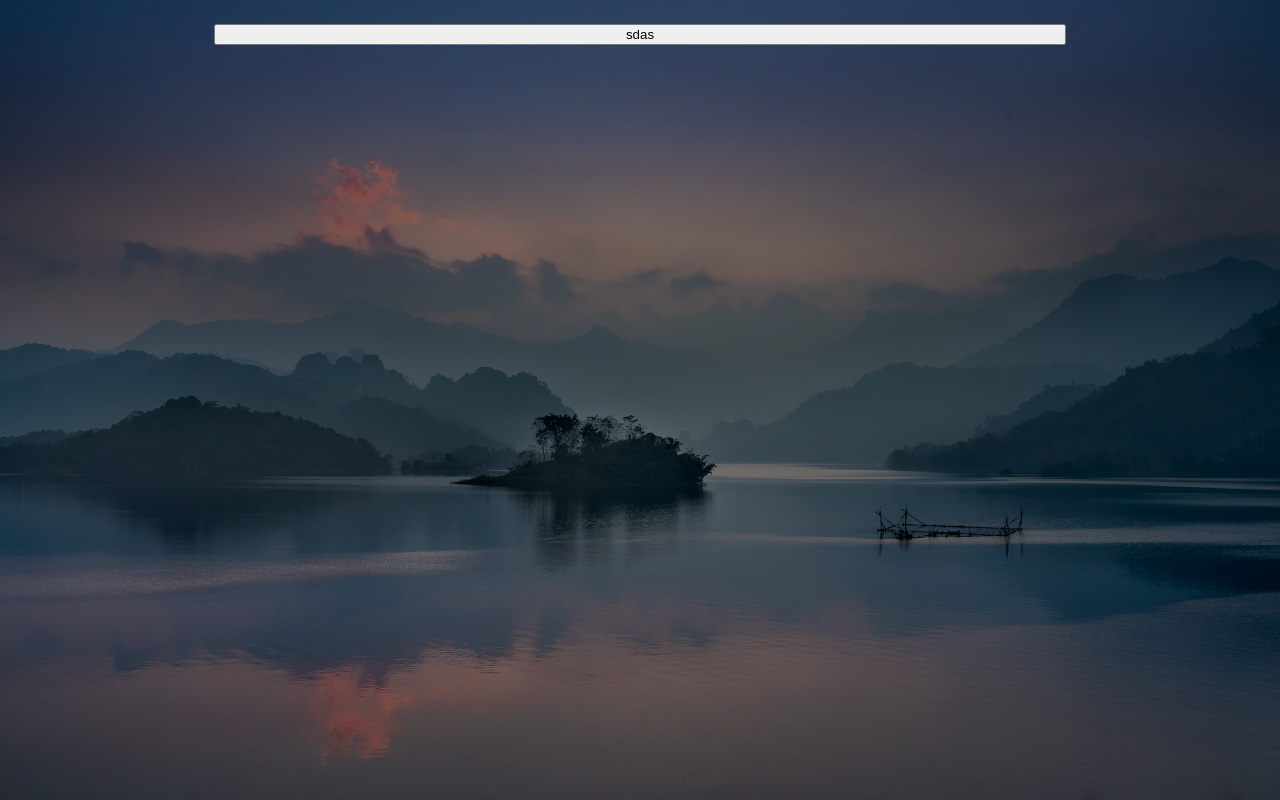
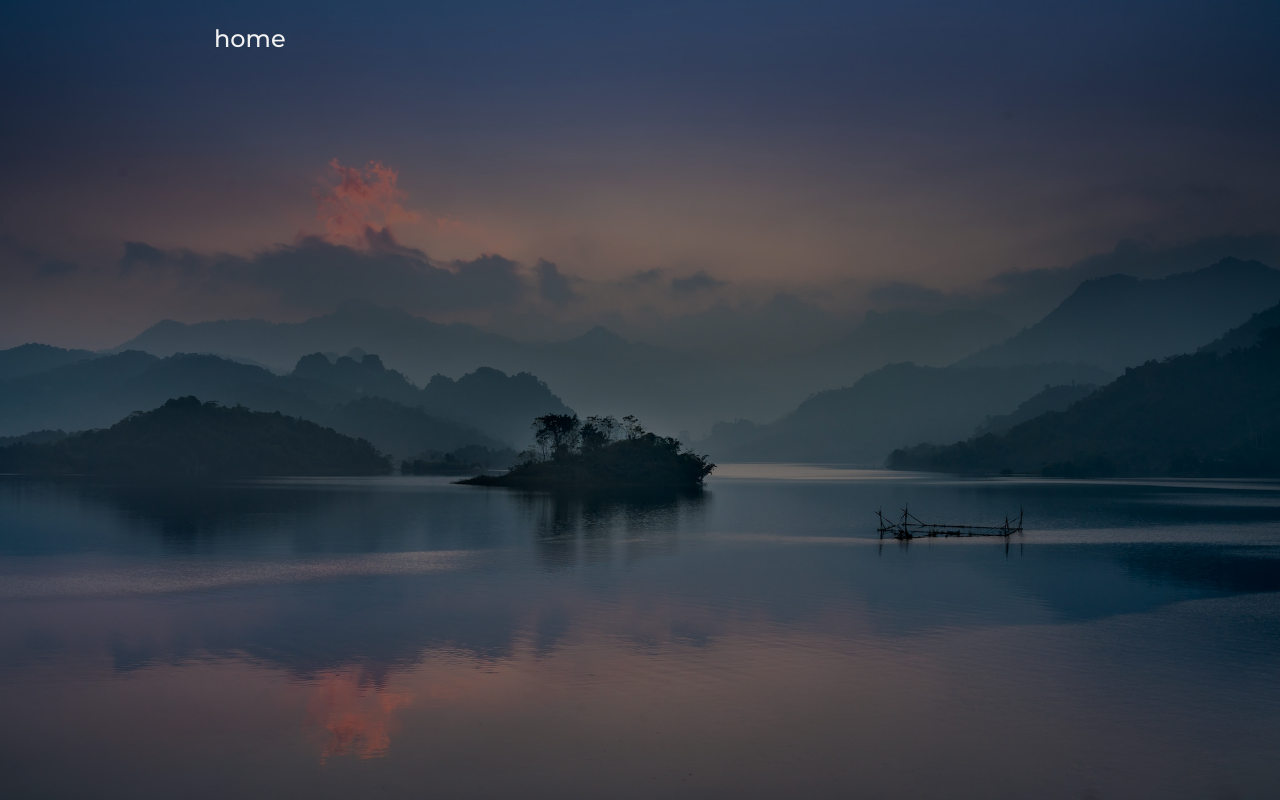
Before and after one commit to Geniecko/weather_app, a React (Create React App) app: page / in a window 1280 px wide. Built offline with nearby package versions, Linux system fonts and the light colour scheme.

Commit message:
remove unnecessary code

```diff
--- a/src/views/Home.tsx
+++ b/src/views/Home.tsx
@@ -1,15 +1,7 @@
 import { FC } from 'react';
-import { useAppDispatch } from '../store/hooks';
-import { setAlert } from '../store/slices/alertSlice';
 
 const Home: FC = () => {
-  const dispatch = useAppDispatch();
-
-  const handleOnClick = () => {
-    dispatch(setAlert('jakakis tam aler'));
-  };
-
-  return <button onClick={handleOnClick}>sdas</button>;
+  return <h2>home</h2>;
 };
 
 export default Home;
```
